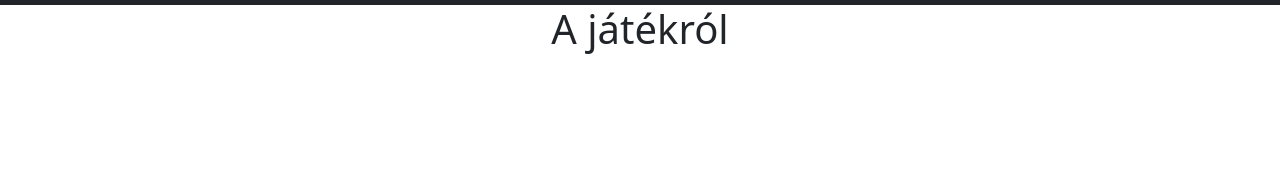
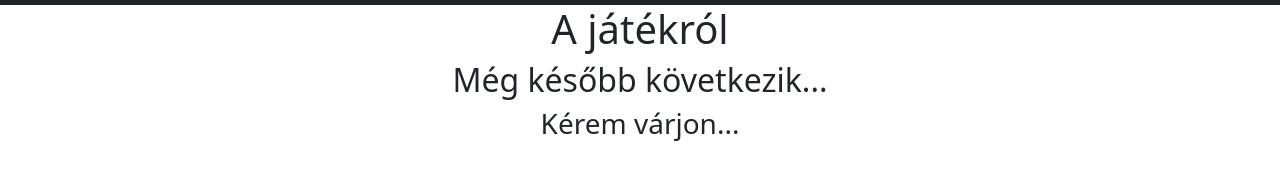
Before and after one commit to majorbalintistvan/pygame_html-ppt, a plain HTML site: page Játék.html in a window 1280 px wide. Shown: the part 57-236 px from the top of the page. Drawn offline with nearby package versions, Linux system fonts and the light colour scheme.

Commit message:
Játék html kezdés

```diff
--- a/Játék.html
+++ b/Játék.html
@@ -49,5 +49,7 @@
         </div>
         </nav>
     <h1>A játékról</h1>
+    <h2>Még később következik...</h2>
+    <h3>Kérem várjon...</h3>
     </body>
 </html>
```
